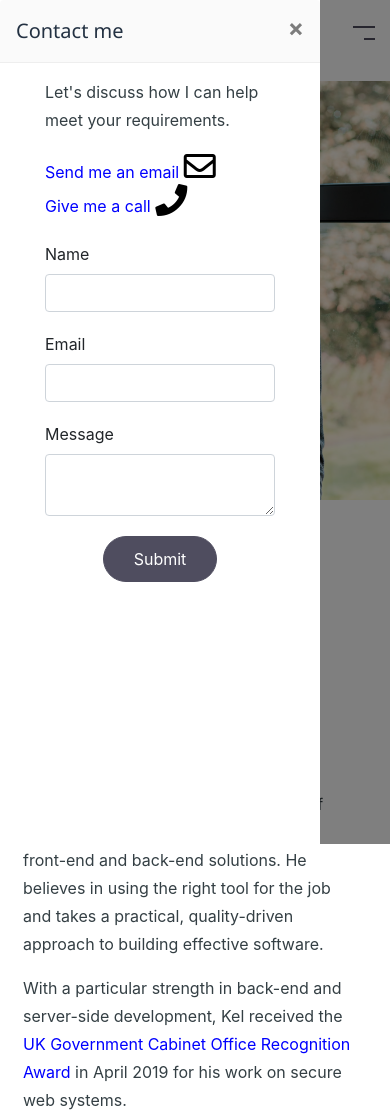
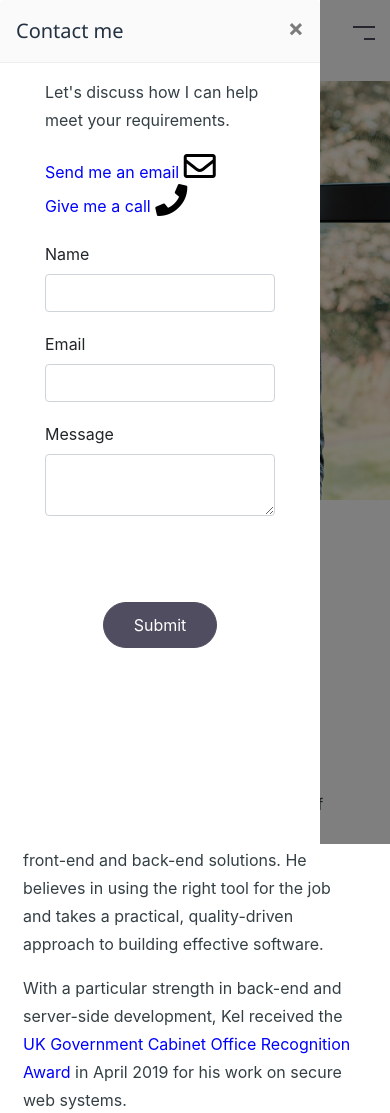
Before and after one commit to kkamara/kelvinkamara.com, a Django app: template kelvinkamara/templates/kelvinkamara/pages/index.html in a window 390 px wide, after a click on "CONTACT ME"; the page is wider, and only the part inside the window is pictured. Shown: the top 1113 px of that part. Run offline with Django 4.2, Linux system fonts and the light colour scheme; the template is opened without the code that fills it: most values are stand-ins (such as "Sample title", 1, 10 or a date in 2020); some libraries are stand-ins or nearby versions; some web fonts are replaced.

Commit message:
Add captcha with Cloudflare Turnstile

```diff
--- a/app/settings.py
+++ b/app/settings.py
@@ -279,3 +279,6 @@ USE_X_FORWARDED_PROTO = env.bool("USE_X_FORWARDED_PROTO", default=False)
 if USE_X_FORWARDED_PROTO:
     # Tuple assignment is correct here
     SECURE_PROXY_SSL_HEADER = ("HTTP_X_FORWARDED_PROTO", "https")
+
+TURNSTILE_SECRET = env("TURNSTILE_SECRET", default="")
+TURNSTILE_SITEKEY = env("TURNSTILE_SITEKEY", default="")
--- a/kelvinkamara/assets/css/custom.css
+++ b/kelvinkamara/assets/css/custom.css
@@ -111,6 +111,30 @@ footer.site-footer .footer-icon-container > .footer-icon {
   text-decoration: none;
 }
 
+.captcha-field {
+  display: inline-flex;
+  justify-content: center;
+  align-items: flex-start;
+  border: 1px solid transparent;
+  border-radius: 0.25rem;
+  --captcha-scale: 0.72;
+  --captcha-base-width: 320px;
+  width: calc(var(--captcha-base-width) * var(--captcha-scale));
+  height: calc(65px * var(--captcha-scale));
+  overflow: visible;
+}
+
+.captcha-widget {
+  width: var(--captcha-base-width);
+  transform: scale(var(--captcha-scale));
+  transform-origin: top center;
+}
+
+.captcha-field.is-invalid {
+  border-color: #dc3545;
+  box-shadow: 0 0 0 0.2rem rgba(220, 53, 69, 0.25);
+}
+
 #contact-me-link {
   color: blue;
 }
@@ -166,6 +190,7 @@ footer.site-footer .footer-icon-container > .footer-icon {
   }
 }
 
+/* Elements that responsively break */
 @media only screen and (max-width: 750px) {
   .featured-text {
     display: none;
@@ -178,3 +203,19 @@ footer.site-footer .footer-icon-container > .footer-icon {
     margin-bottom: 70px;
   }
 }
+
+/* iPad Pro and phones dimensions */
+@media only screen and (max-width: 1024px) {
+  .captcha-field {
+    display: inline-flex;
+    justify-content: center;
+    align-items: flex-start;
+    border: 1px solid transparent;
+    border-radius: 0.25rem;
+    --captcha-scale: 0.77;
+    --captcha-base-width: 320px;
+    width: calc(var(--captcha-base-width) * var(--captcha-scale));
+    height: calc(65px * var(--captcha-scale));
+    overflow: visible;
+  }
+}
--- a/kelvinkamara/assets/sitemap.xml
+++ b/kelvinkamara/assets/sitemap.xml
@@ -2,6 +2,6 @@
 <urlset xmlns="http://www.sitemaps.org/schemas/sitemap/0.9">
   <url>
     <loc>https://kelvinkamara.com/</loc>
-    <lastmod>2026-06-27</lastmod>
+    <lastmod>2026-06-28</lastmod>
   </url>
 </urlset>
--- a/kelvinkamara/templates/kelvinkamara/emails/contact.html
+++ b/kelvinkamara/templates/kelvinkamara/emails/contact.html
@@ -8,7 +8,6 @@
 <body>
     <h1>We received an email</h1>
 
-    <br />
     <br />
 
     <p><strong>Name:</strong></p>
--- a/kelvinkamara/templates/kelvinkamara/layouts/partials/hero.html
+++ b/kelvinkamara/templates/kelvinkamara/layouts/partials/hero.html
@@ -115,6 +115,19 @@
                             <label for="message">Message</label>
                             <textarea id="message" class="form-control" name="message"></textarea>
                         </div>
+                        {% if turnstile_sitekey %}
+                            <div class="form-group d-flex justify-content-center">
+                                <div class="captcha-field">
+                                    <div
+                                        class="cf-turnstile captcha-widget"
+                                        data-sitekey="{{ turnstile_sitekey }}"
+                                        data-callback="onContactCaptchaSolved"
+                                        data-expired-callback="onContactCaptchaExpired"
+                                        data-error-callback="onContactCaptchaError"
+                                    ></div>
+                                </div>
+                            </div>
+                        {% endif %}
                         <div class="form-group text-center">
                             <button id="submit" class="btn btn-primary" name="submit">
                                 Submit
@@ -126,6 +139,9 @@
         </div>
     </div>
 </div>
+{% if turnstile_sitekey %}
+    <script src="https://challenges.cloudflare.com/turnstile/v0/api.js" async defer></script>
+{% endif %}
 <div class="modalbox success col-sm-8 col-md-6 col-lg-5 center animate">
     <div class="icon">
         <i class="fas fa-check fa-4x modal-icon"></i>
```
Also changed, not shown: kelvinkamara/assets/js/custom.js (+60 -1 lines), kelvinkamara/views.py (+31 -1 lines), 2 other files.
